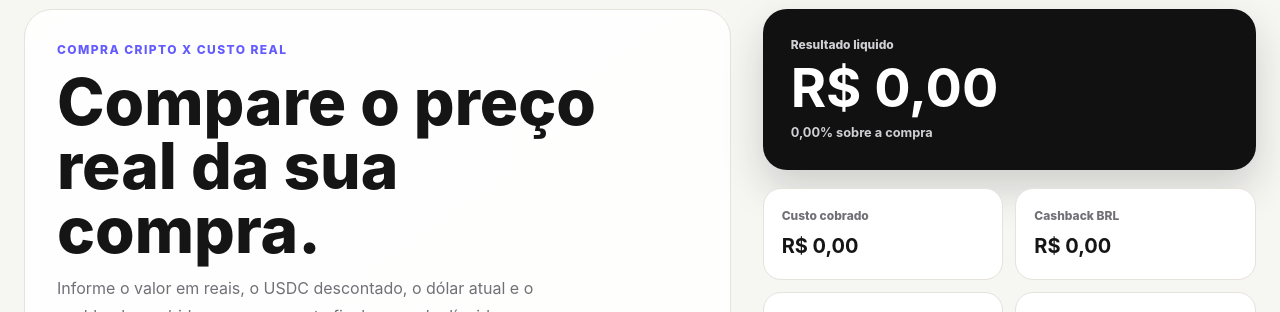
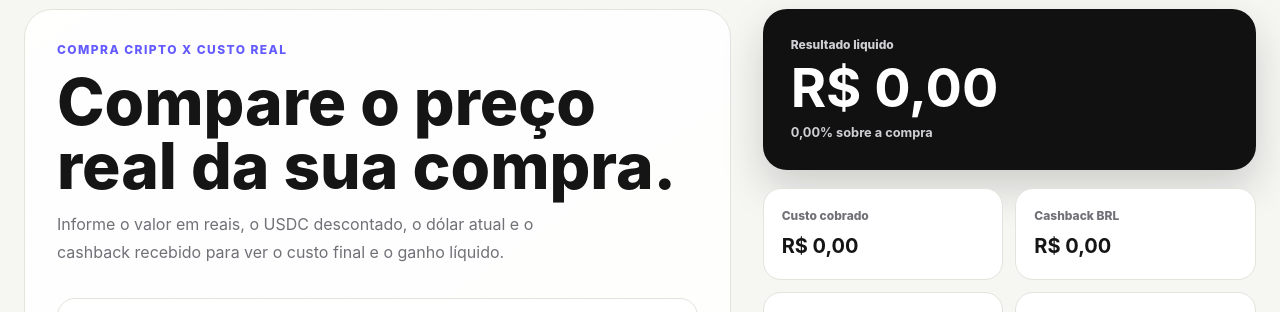
Before and after one commit to Kievy/Crypto-Card-Calculator, a Next.js app: page / in a window 1280 px wide. Shown: the part 183-495 px from the top of the page. Built offline with nearby package versions, Linux system fonts and the light colour scheme; no server answers.

Commit message:
Widen desktop hero title

```diff
--- a/app/page.tsx
+++ b/app/page.tsx
@@ -532,7 +532,7 @@ export default function Home() {
             <p className="mb-3 text-xs font-extrabold uppercase tracking-[0.12em] text-brand">
               {t.eyebrow}
             </p>
-            <h1 className="mb-3 max-w-[560px] text-[clamp(38px,5vw,64px)] font-extrabold leading-none">
+            <h1 className="mb-3 max-w-[760px] text-[clamp(38px,5vw,64px)] font-extrabold leading-none">
               {t.title}
             </h1>
             <p className="mb-8 max-w-[520px] leading-7 text-muted">
```
